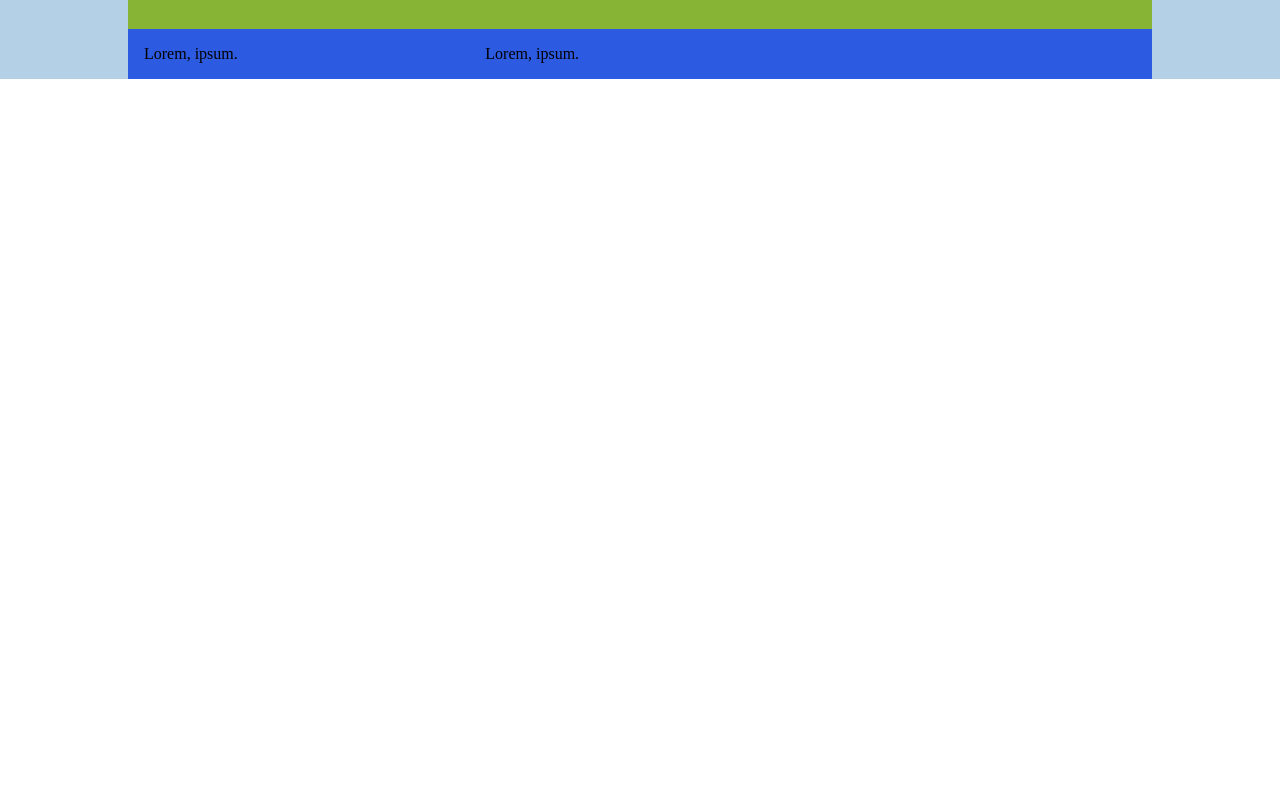
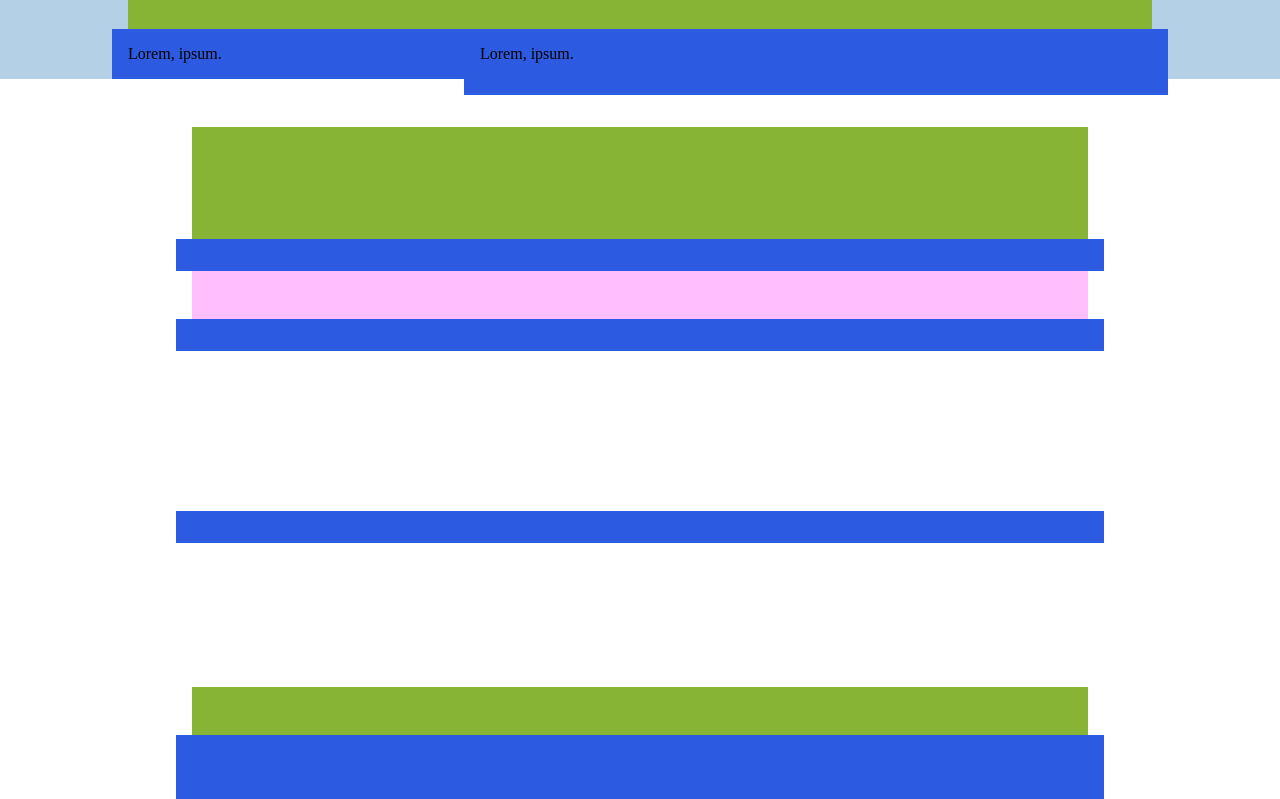
Before and after one commit to Willians-Hurtado/htmlcss-dropbox, a plain HTML site: page index.html in a window 1280 px wide. Shown: the part 136-935 px from the top of the page. Before the commit the page ends 800 px from the top, so only its background shows below. Drawn offline with Linux system fonts and the light colour scheme.

Commit message:
add structur about plan options, enterprise, partner and dropbox business

```diff
--- a/css/style.css
+++ b/css/style.css
@@ -7,6 +7,7 @@
 .row{
     display: flex;
     flex-wrap: wrap;
+    margin: 0 -1rem;
 }
 
 /* #region column */
@@ -107,6 +108,20 @@
         background-color: #2c5ae1;
 
     }
+    .title-plan{
+        background-color: #87b434;
+        min-height:7rem
+    }
+
+    .enterprise{
+        background-color: #f7f7;
+        height: 2rem;
+    }
+
+    .title-drop-business{
+        background-color: #87b434;
+        min-height:3rem
+    }
 }
 /* #endregion debug */
 
@@ -124,6 +139,7 @@
 
 /* #region main */
 
+/* #region jumbotron */
 .container{
     background-color: #b4d0e6;
 }
@@ -137,7 +153,32 @@
     padding: 3rem 0 2rem;
 }
 
-.column{
-    padding: 1rem;
+.out{
+    margin-bottom: -1rem;
 }
+/* #endregion jumbotron */
+
+/* #region plan options */
+.margin-main{
+    width: 70%;
+    margin: auto;
+    padding-top: 3rem;
+}
+/* #endregion plan options */
+
+/* #region enterprise */
+.partner{
+    margin-top: 9rem;
+    margin-bottom: 6rem;
+}
+/* #endregion enterprise */
+
+/* #region dropbox business */
+
+/* #endregion dropbox business */
+
+
+
+
+
 /* #endregion main */
--- a/index.html
+++ b/index.html
@@ -19,6 +19,7 @@
 
     <!-- main -->
     <main>
+
         <!-- jumbotron -->
         <div class="container">
             <div class="margin-jf">
@@ -27,18 +28,48 @@
                 </div>
                 <div class="row">
                     <div class="col-4 column">Lorem, ipsum.</div>
-                    <div class="col-8 column">Lorem, ipsum.</div>
+                    <div class="col-8 column out">Lorem, ipsum.</div>
                 </div>
             </div>
         </div>
+
         <!-- plan options -->
+        <div class="margin-main">
+                <div class="title-plan"></div>
+            <div class="row">
+                <div class="col-4 column" ></div>
+                <div class="col-4 column"></div>
+                <div class="col-4 column"></div>
+            </div>
+        </div>
 
         <!-- enterprise -->
+        <div class="enterprise margin-main">
+            <div class="row">
+                <div class="col-12 column"></div>
+            </div>
+        </div>
 
         <!-- find a partner -->
+         <div class="partner margin-main">
+            <div class="row ">
+                <div class="col-8 column"></div>
+                <div class="col-4 column"></div>
+            </div>
+        </div>
 
         <!-- dropbox business -->
-
+        <div class="drop-business margin-main">
+            <div class="title-drop-business"></div>
+            <div class="row">
+                <div class="col-4 column"></div>
+                <div class="col-4 column"></div>
+                <div class="col-4 column"></div>
+                <div class="col-4 column"></div>
+                <div class="col-4 column"></div>
+                <div class="col-4 column"></div>
+            </div>
+        </div>
         <!-- feedbacks -->
     </main>
 
```
